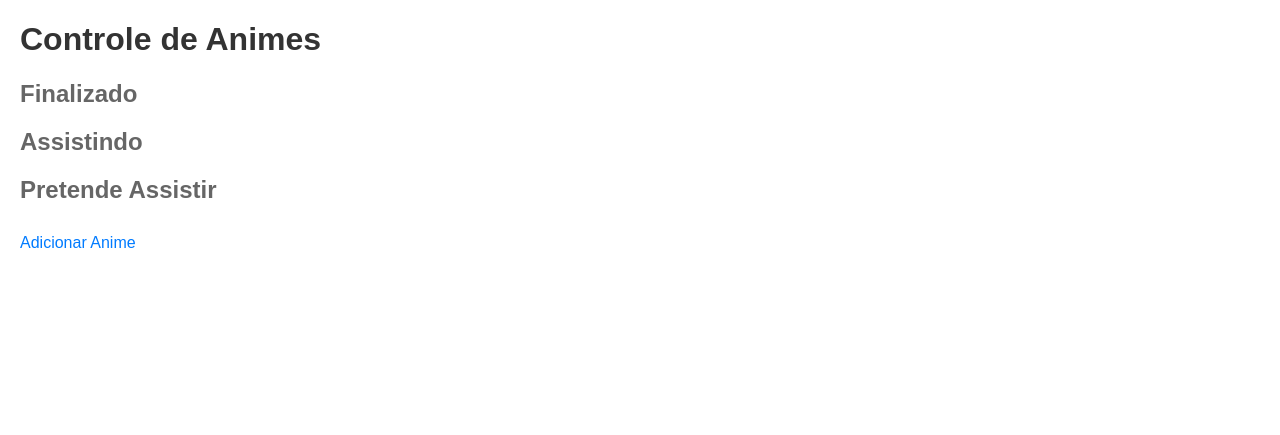
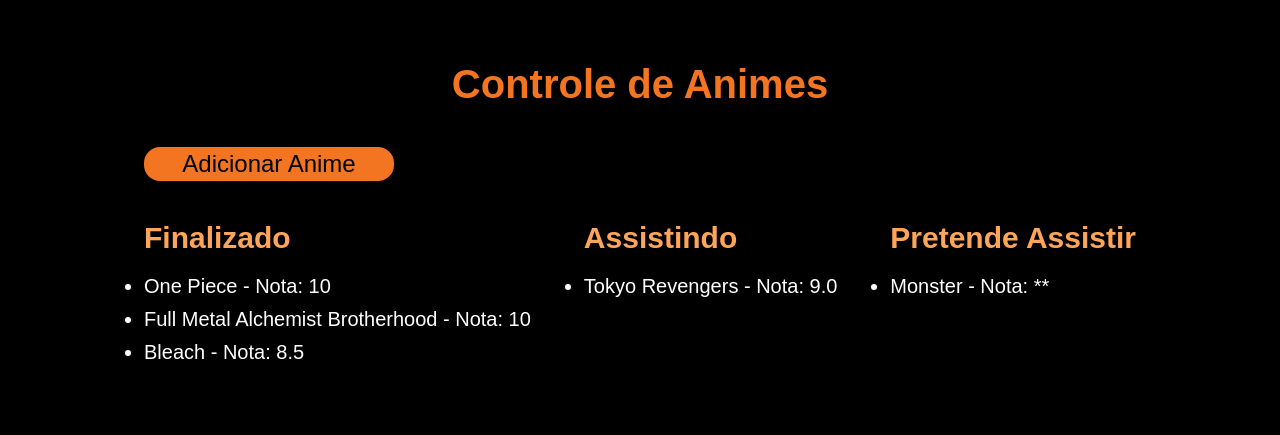
Before and after one commit to YSodres/crud-anime-list, a PHP site: page / in a window 1280 px wide. Shown: the top 435 px of the page. Run offline with PHP 8.4, Linux system fonts and the light colour scheme.

Commit message:
refactor: ajustes css do index

```diff
--- a/css/styles.css
+++ b/css/styles.css
@@ -1,62 +1,72 @@
+* {
+    margin: 0;
+    padding: 0;
+}
+
 body {
+    background-color: #000000;
     font-family: Arial, sans-serif;
     margin: 20px;
 }
 
-h1 {
-    color: #333;
+.animes__conteudo {
+    display: flex;
+    flex-direction: column;
+    justify-content: space-between;
+    margin: 5% 10%;
+    gap: 40px;
+    font-size: 20px;
+    display: flex;
+    color: #FFA559;
 }
 
-h2 {
-    color: #666;
+.animes__conteudo__titulo {
+    color: #f47521;
+    font-size: 40px;
+    text-align: center;
+}
+
+.animes__conteudo__adicionar {
+    background-color:#f47521;
+    color: #000000;
+    width: 240px;
+    border-radius: 16px;
+    font-size: 24px;
+    padding: 3px 5px;
+    text-decoration: none;
+    text-align: center;
+}
+
+.animes__conteudo__categorias{
+    display: flex;
+    justify-content: space-between;
+}
+
+.finalizado {
+    display: flex;
+    flex-direction: column;
+    gap: 20px;
+}
+
+.assistindo {
+    display: flex;
+    flex-direction: column;
+    gap: 20px;
+}
+
+.pretende {
+    display: flex;
+    flex-direction: column;
+    gap: 20px;
 }
 
 ul {
-    list-style-type: none;
+    list-style-type: initial;
     padding: 0;
 }
 
 li {
+    color: #ffffff;
+    font-size: 20px;
     margin-bottom: 10px;
 }
-
-a {
-    color: #007BFF;
-    text-decoration: none;
-    display: inline-block;
-    margin-top: 10px;
-}
-
-a:hover {
-    text-decoration: underline;
-}
-
-form {
-    max-width: 400px;
-    margin-top: 20px;
-}
-
-label {
-    display: block;
-    margin-bottom: 5px;
-    color: #333;
-}
-
-input,
-select,
-button {
-    width: 100%;
-    padding: 8px;
-    margin-bottom: 10px;
-}
-
-button {
-    background-color: #007BFF;
-    color: #fff;
-    cursor: pointer;
-    border: none;
-}
-
-button:hover {
-    background-color: #0056b3;
-}
--- /dev/null
+++ b/index.html
@@ -0,0 +1,49 @@
+<!DOCTYPE html>
+<html lang="en">
+<head>
+    <meta charset="UTF-8">
+    <meta name="viewport" content="width=device-width, initial-scale=1.0">
+    <title>Controle de Animes</title>
+    <link rel="stylesheet" type="text/css" href="/css/styles.css">
+</head>
+<body>
+    <header></header>
+    <main class="animes">
+        <section class="animes__conteudo">
+            <h1 class="animes__conteudo__titulo">Controle de Animes</h1>
+
+            <a class="animes__conteudo__adicionar" href="adicionar-anime.php">Adicionar Anime</a>
+
+            <div class="animes__conteudo__categorias">
+                <div class="finalizado">
+                    <h2>Finalizado</h2>
+                    <ul>
+                        <!-- Lista de animes já assistidos -->
+                        <!-- Exemplo: <li>Anime A - Nota: 8</li> -->
+                        <li>One Piece - Nota: 10</li>
+                        <li>Full Metal Alchemist Brotherhood - Nota: 10</li>
+                        <li>Bleach - Nota: 8.5</li>
+                    </ul>
+                </div>
+
+                <div class="assistindo">
+                    <h2>Assistindo</h2>
+                    <ul>
+                        <!-- Lista de animes em andamento -->
+                        <li>Tokyo Revengers - Nota: 9.0</li>
+                    </ul>
+                </div>
+
+                <div class="pretende">
+                    <h2>Pretende Assistir</h2>
+                    <ul>
+                        <!-- Lista de animes que pretende assistir -->
+                        <li>Monster - Nota: **</li>
+                    </ul>
+                </div>
+            </div>
+        </section>
+    </main>
+    <footer></footer>
+</body>
+</html>
--- a/index.php
+++ /dev/null
@@ -1,30 +0,0 @@
-<!DOCTYPE html>
-<html lang="en">
-<head>
-    <meta charset="UTF-8">
-    <meta name="viewport" content="width=device-width, initial-scale=1.0">
-    <title>Controle de Animes</title>
-    <link rel="stylesheet" type="text/css" href="/css/styles.css">
-</head>
-<body>
-    <h1>Controle de Animes</h1>
-
-    <h2>Finalizado</h2>
-    <ul>
-        <!-- Lista de animes já assistidos -->
-        <!-- Exemplo: <li>Anime A - Nota: 8</li> -->
-    </ul>
-
-    <h2>Assistindo</h2>
-    <ul>
-        <!-- Lista de animes em andamento -->
-    </ul>
-
-    <h2>Pretende Assistir</h2>
-    <ul>
-        <!-- Lista de animes que pretende assistir -->
-    </ul>
-
-    <a href="adicionar-anime.php">Adicionar Anime</a>
-</body>
-</html>
```
Also changed, not shown: adicionar-anime.php (+6 -2 lines).
